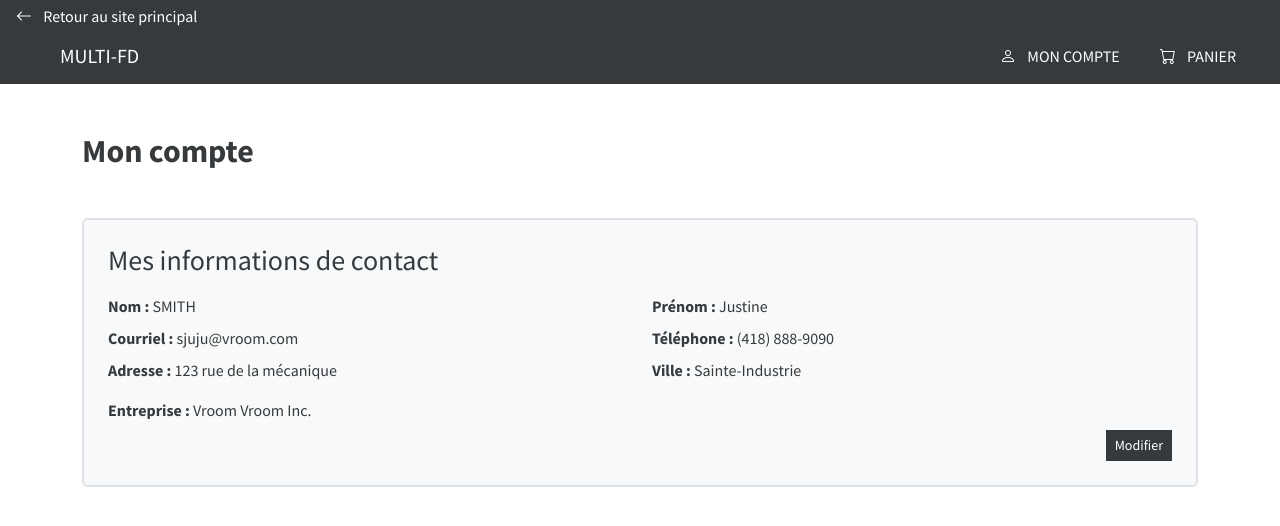
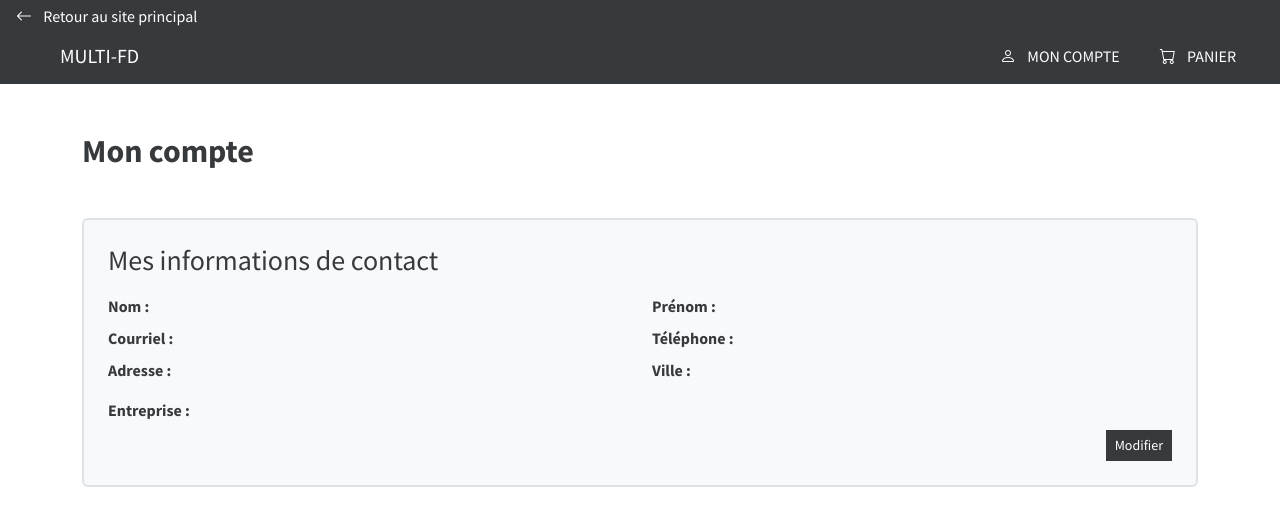
Before and after one commit to Projet-Developpement-application/equipe3-multifd-frontend, a React (Vite) app: page /compte in a window 1280 px wide. Shown: the top 526 px of the page. Built offline with nearby package versions, Linux system fonts and the light colour scheme; no server answers.

Commit message:
Ajouter le context Utilisateur

```diff
--- a/src/App.jsx
+++ b/src/App.jsx
@@ -10,12 +10,14 @@ import Inscription from "./components/authentification/Inscription.jsx";
 import GestionProduit from "./components/gestion-produits/Gestion-Produit-adm.jsx";
 import {ProduitProvider} from "./assets/contexte/ProduitContext.jsx";
 import Connexion from "./components/authentification/Connexion.jsx";
+import {UtilisateurProvider} from "./assets/contexte/UtilisateurContext.jsx";
 
 
 function App() {
     return (
         <>
             <ProduitProvider>
+                <UtilisateurProvider>
                     <BrowserRouter>
                         <Navbar/>
 
@@ -43,6 +45,8 @@ function App() {
                         </Routes>
 
                     </BrowserRouter>
+                </UtilisateurProvider>
+
             </ProduitProvider>
 
         </>
--- /dev/null
+++ b/src/assets/contexte/UtilisateurContext.jsx
@@ -0,0 +1,33 @@
+import {createContext, useContext, useState} from "react";
+
+const UtilisateurContext = createContext();
+
+export const UtilisateurProvider = ({ children }) => {
+    const [utilisateur, setUtilisateur] = useState({
+        email: null,
+        role: null,
+        nom: '',
+        prenom: '',
+        courriel: '',
+        telephone: '',
+        entreprise: '',
+        adresse: '',
+        ville: ''
+    });
+
+    const updateUtilisateur = (nouvellesInfos) => {
+        setUtilisateur((prev) => ({
+            ...prev,
+            ...nouvellesInfos
+        }));
+    };
+
+    return (
+        <UtilisateurContext.Provider value={{ utilisateur, updateUtilisateur }}>
+            {children}
+        </UtilisateurContext.Provider>
+    );
+};
+
+
+export const useUtilisateur  = () => useContext(UtilisateurContext);
--- a/src/components/compte/Compte.jsx
+++ b/src/components/compte/Compte.jsx
@@ -1,21 +1,14 @@
 import CompteForm from "./Compte-form.jsx";
 import CompteAffichage from "./Compte-affichage.jsx";
 import {useState} from "react";
+import {useUtilisateur} from "../../assets/contexte/UtilisateurContext.jsx";
 
 const Compte = () => {
     const [modeEdition, setModeEdition] = useState(false);
-    const [informations, setInformations] = useState({
-        nom: "SMITH",
-        prenom: "Justine",
-        courriel: "sjuju@vroom.com",
-        telephone: "(418) 888-9090",
-        entreprise: "Vroom Vroom Inc.",
-        adresse: "123 rue de la mécanique",
-        ville: "Sainte-Industrie",
-    });
+    const { utilisateur, updateUtilisateur } = useUtilisateur();
 
     const handleSave = (nouvellesInfos) => {
-        setInformations(nouvellesInfos);
+        updateUtilisateur(nouvellesInfos);
         setModeEdition(false);
     };
 
@@ -24,13 +17,13 @@ const Compte = () => {
             <h2 className="mb-5 fw-bold">Mon compte</h2>
             {modeEdition ? (
                 <CompteForm
-                    informations={informations}
+                    informations={utilisateur}
                     onSave={handleSave}
                     onCancel={() => setModeEdition(false)}
                 />
             ) : (
                 <CompteAffichage
-                    informations={informations}
+                    informations={utilisateur}
                     onEdit={() => setModeEdition(true)}
                 />
             )}
```
Lines whose indentation alone changed are shown as unchanged.
